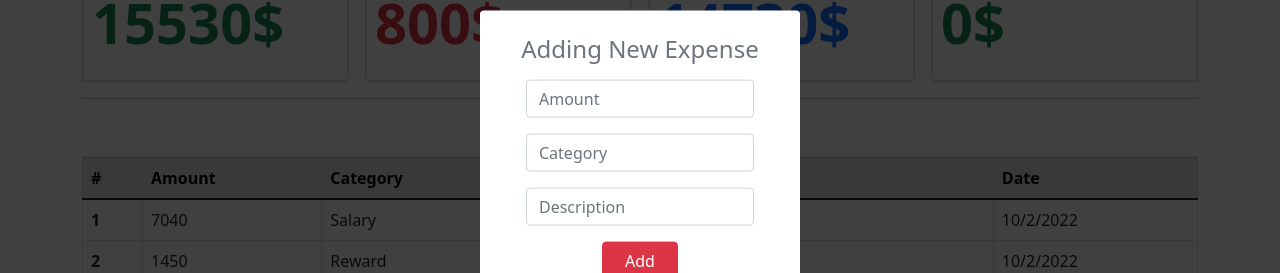
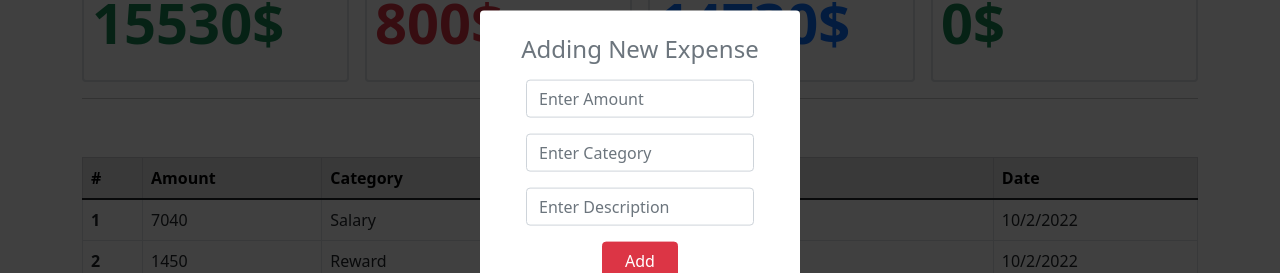
Before and after one commit to Abdelghani-Adel/expense_tracker, a React (Create React App) app: page / in a window 1280 px wide. Both pictures are taken after a click on the button "Add Income". Shown: the part 251-524 px from the top of the page. Built offline with nearby package versions, Linux system fonts and the light colour scheme.

Commit message:
finished AddExpense form

```diff
--- a/src/components/AddTransactions.tsx
+++ b/src/components/AddTransactions.tsx
@@ -1,5 +1,5 @@
 import { useState } from "react";
-import AddExpense from "../pages/ExpensesPage/AddExpense";
+import AddExpense from "../pages/ExpensesPage/AddExpense/AddExpense";
 import Portal from "./Portal";
 
 const TestComponent: React.FC = () => {
--- a/src/pages/ExpensesPage/AddExpense.tsx
+++ b/src/pages/ExpensesPage/AddExpense/AddExpense.tsx
@@ -1,12 +1,12 @@
 import React, { useState, useRef } from "react";
 import { useDispatch } from "react-redux";
-import { Expense, expenseActions } from "../../redux/slices/expenseSlice";
+import { Expense, expenseActions } from "../../../redux/slices/expenseSlice";
+import ExpenseAmount from "./ExpenseAmount";
+import ExpenseDescription from "./ExpenseAmount copy 2";
+import ExpenseCategory from "./ExpenseCategory";
 
 const AddExpense = () => {
   const dispatch = useDispatch();
-  const amountInputRef = useRef();
-  const categoryInputRef = useRef();
-  const descriptionInputRef = useRef();
 
   const [expenseObject, setExpenseObject] = useState<Expense>({
     id: Math.random(),
@@ -15,6 +15,16 @@ const AddExpense = () => {
     date: new Date().toLocaleDateString(),
     description: "description",
   });
+
+  type BlurInput = {
+    amount?: number;
+    category?: string;
+    description?: string;
+  };
+
+  const onBlurHandler = (input: BlurInput) => {
+    setExpenseObject((prev) => ({ ...prev, ...input }));
+  };
 
   const submitHandler = (e: React.FormEvent) => {
     e.preventDefault();
@@ -26,21 +36,9 @@ const AddExpense = () => {
     <div className="modal-overlay w-25 bg-white p-2 rounded">
       <form action="" className=" g-2" onSubmit={submitHandler}>
         <h4 className="text-secondary text-center my-3">Adding New Expense</h4>
-        <input
-          type="text"
-          className="form-control w-75 m-auto mb-3"
-          placeholder="Amount"
-        />
-        <input
-          type="text"
-          className="form-control w-75 m-auto mb-3"
-          placeholder="Category"
-        />
-        <input
-          type="text"
-          className="form-control w-75 m-auto mb-3"
-          placeholder="Description"
-        />
+        <ExpenseAmount onBlur={onBlurHandler} />
+        <ExpenseCategory onBlur={onBlurHandler} />
+        <ExpenseDescription onBlur={onBlurHandler} />
         <button className="btn btn-danger d-block m-auto w-25">Add</button>
       </form>
     </div>
--- /dev/null
+++ b/src/pages/ExpensesPage/AddExpense/ExpenseAmount copy 2.tsx
@@ -0,0 +1,26 @@
+import React from "react";
+
+type BlurInput = {
+  amount?: number;
+  category?: string;
+  description?: string;
+};
+interface Props {
+  onBlur: (input: BlurInput) => any;
+}
+
+const ExpenseDescription: React.FC<Props> = (props) => {
+  const onBlurHandler = (e: React.FocusEvent<HTMLInputElement>) => {
+    props.onBlur({ description: e.currentTarget.value });
+  };
+  return (
+    <input
+      type="text"
+      className="form-control w-75 m-auto mb-3"
+      placeholder="Enter Description"
+      onBlur={onBlurHandler}
+    />
+  );
+};
+
+export default ExpenseDescription;
--- /dev/null
+++ b/src/pages/ExpensesPage/AddExpense/ExpenseAmount.tsx
@@ -0,0 +1,26 @@
+import React from "react";
+
+type BlurInput = {
+  amount?: number;
+  category?: string;
+  description?: string;
+};
+interface Props {
+  onBlur: (input: BlurInput) => any;
+}
+
+const ExpenseAmount: React.FC<Props> = (props) => {
+  const onBlurHandler = (e: React.FocusEvent<HTMLInputElement>) => {
+    props.onBlur({ amount: Number(e.currentTarget.value) });
+  };
+  return (
+    <input
+      type="number"
+      className="form-control w-75 m-auto mb-3"
+      placeholder="Enter Amount"
+      onBlur={onBlurHandler}
+    />
+  );
+};
+
+export default ExpenseAmount;
--- /dev/null
+++ b/src/pages/ExpensesPage/AddExpense/ExpenseCategory.tsx
@@ -0,0 +1,26 @@
+import React from "react";
+
+type BlurInput = {
+  amount?: number;
+  category?: string;
+  description?: string;
+};
+interface Props {
+  onBlur: (input: BlurInput) => any;
+}
+
+const ExpenseCategory: React.FC<Props> = (props) => {
+  const onBlurHandler = (e: React.FocusEvent<HTMLInputElement>) => {
+    props.onBlur({ category: e.currentTarget.value });
+  };
+  return (
+    <input
+      type="text"
+      className="form-control w-75 m-auto mb-3"
+      placeholder="Enter Category"
+      onBlur={onBlurHandler}
+    />
+  );
+};
+
+export default ExpenseCategory;
```
